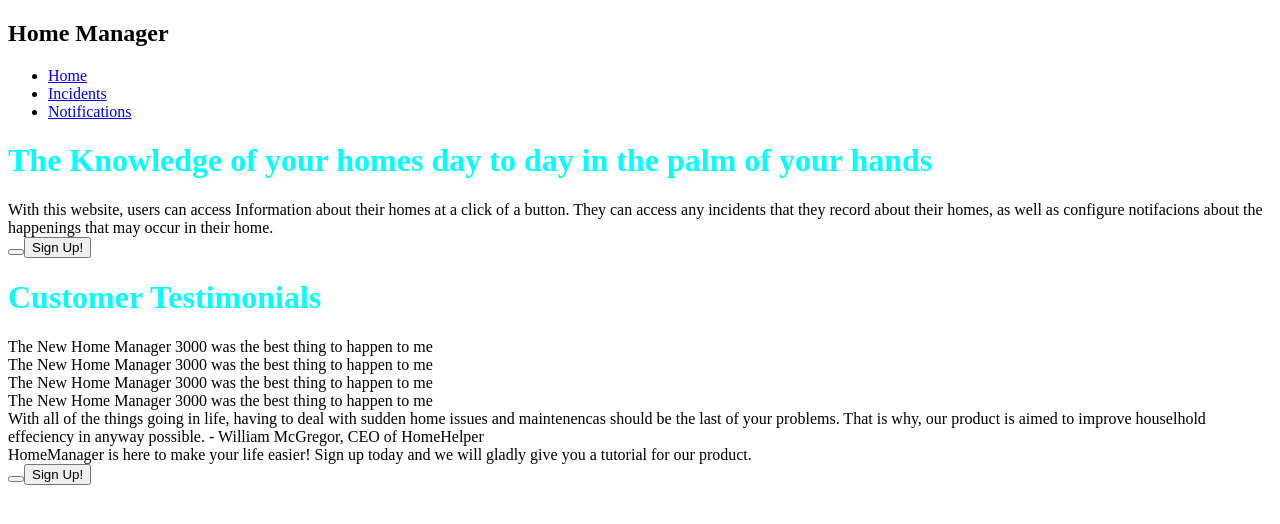
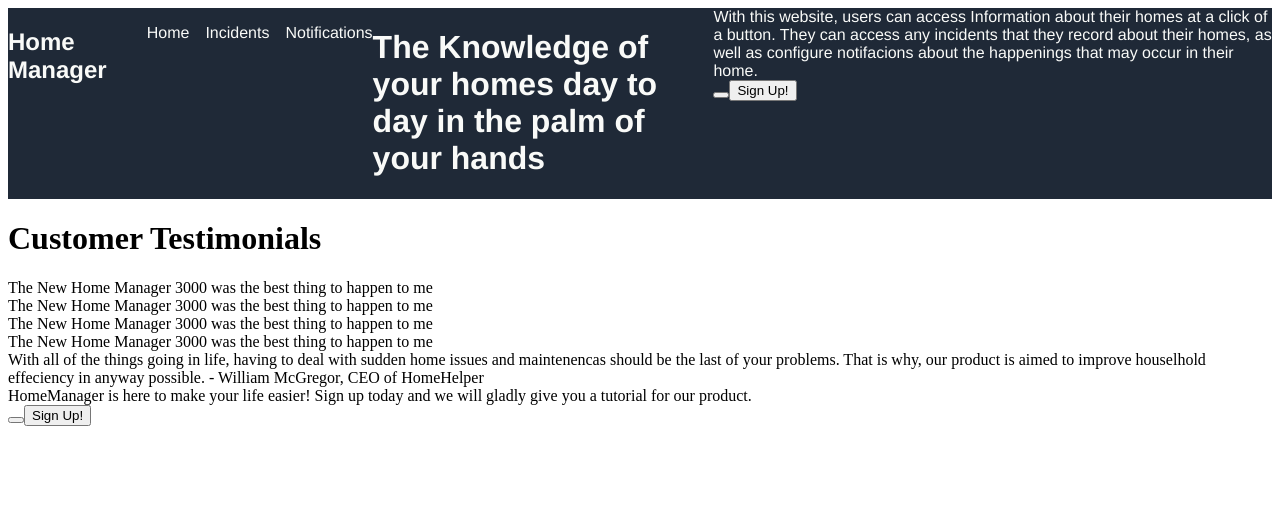
Before and after one commit to KevinMcGregor242/LandingPage, a plain HTML site: page index.html in a window 1280 px wide. Drawn offline with Linux system fonts and the light colour scheme.

Commit message:
Complete First Section in HTML and CSS

```diff
--- a/index.html
+++ b/index.html
@@ -4,12 +4,12 @@
     <meta charset="UTF-8">
     <meta http-equiv="X-UA-Compatible" content="IE=edge">
     <meta name="viewport" content="width=device-width, initial-scale=1.0">
-    <title>Document</title>
+    <title>Landing Page</title>
     <link rel="stylesheet" href="styles.css">
 </head>
 <body>
     <div class = headercontainer>
-    <h2>Home Manager</h2></div>
+    <h2>Home Manager</h2>
     <ul class = headeritems>
     <li><a href="#">Home</a></li>
     <li><a href="#">Incidents</a></li>
@@ -24,7 +24,7 @@
         </button>
     </div>
     </div>
-    <!--<img src="./images/homemanager.jpg" alt="barberry"> -- have to reduce the size -->
+    <!--<img src="./images/homemanager.jpg" alt="barberry"> -- have to reduce the size --></div>
     <h1> Customer Testimonials</h1>
     <div class = "divcontainer">
         <div class = "quotes">The New Home Manager 3000 was the best thing to happen to me</div>
--- a/styles.css
+++ b/styles.css
@@ -1,3 +1,23 @@
-h1{
-    color: aqua;
+.headercontainer{
+    display: flex;
+    background-color: #1F2937;
+    color: #F9FAF8;
+    justify-content: space-between;
+    font-family: 'Franklin Gothic Medium', 'Arial Narrow', Arial, sans-serif;
+    margin-bottom: 10px;
+
 }
+ul{
+    display:flex;
+    list-style: none;
+    gap: 16px;
+
+
+}
+a{
+    text-decoration: none;
+    color: #F9FAF8;
+}
+.headercontainer2{
+    display: flex;
+}
```
